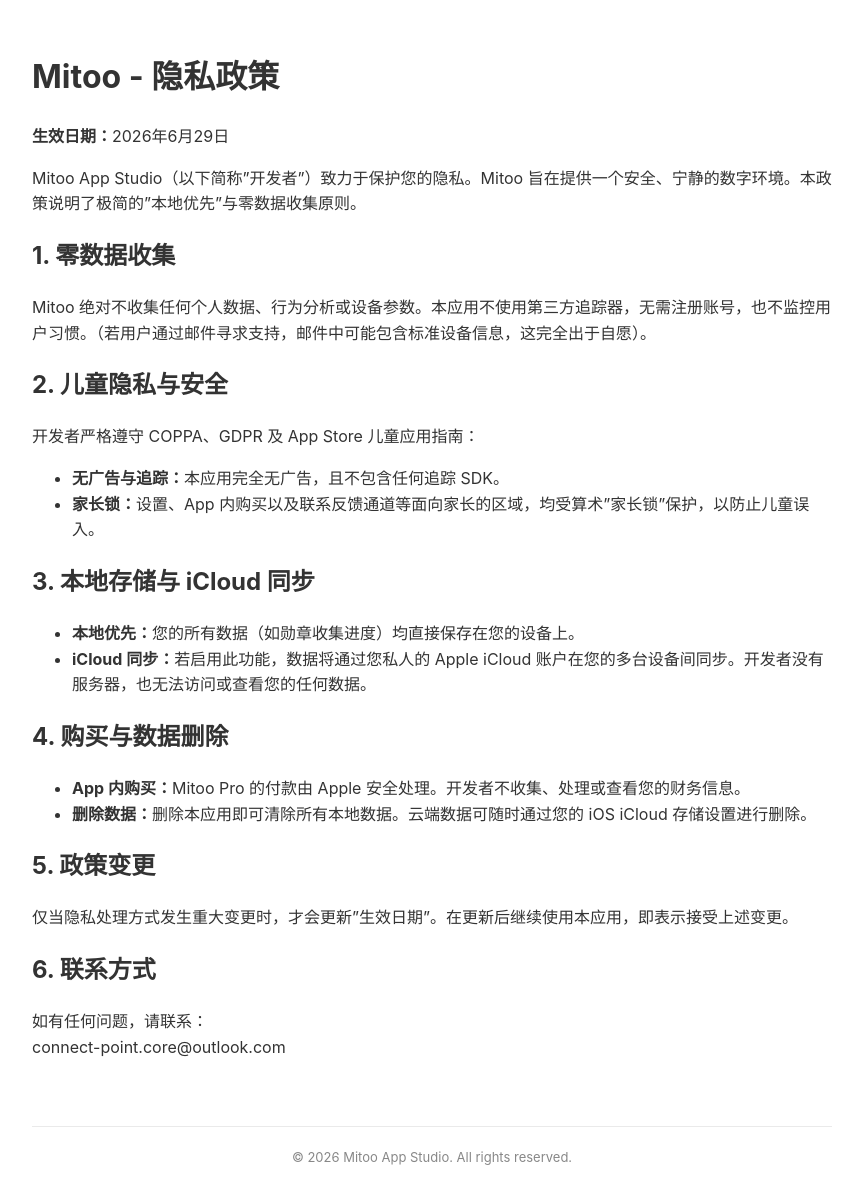
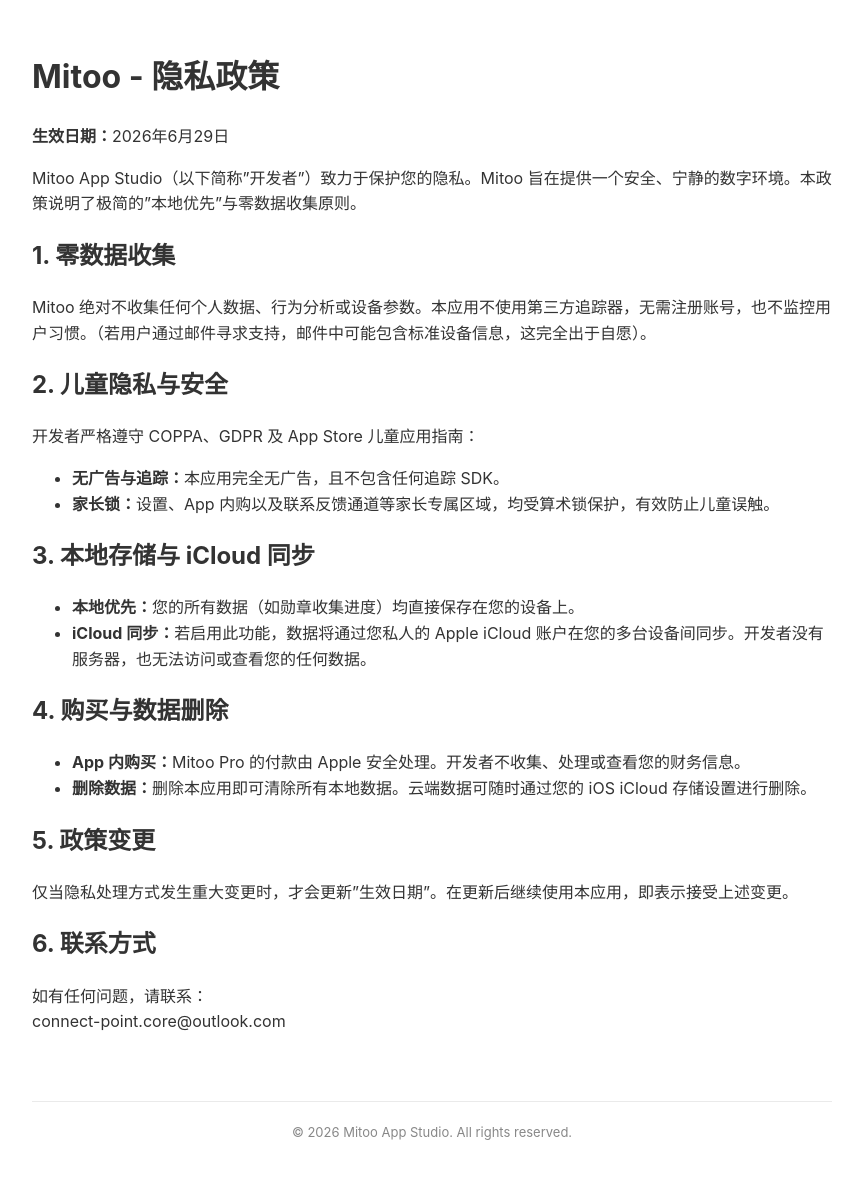
Before and after one commit to mitoostudio/mitoo-legal, a Jekyll site: the page built from privacy-policy-zh.md, in a window 1280 px wide. Shown: the whole page, without its empty margins (208-1071 px from the left). Built offline with Jekyll 4.4.1, drawn with Linux system fonts in a browser that asks for light colours; our own code applies the rules of GitHub Pages for plain Markdown files; after the commit the page ends 1173 px from its top, so only the background shows below that.

Commit message:
Update privacy-policy-zh.md

```diff
--- a/privacy-policy-zh.md
+++ b/privacy-policy-zh.md
@@ -11,7 +11,7 @@ Mitoo 绝对不收集任何个人数据、行为分析或设备参数。本应
 ## 2. 儿童隐私与安全
 开发者严格遵守 COPPA、GDPR 及 App Store 儿童应用指南：
 * <strong>无广告与追踪：</strong>本应用完全无广告，且不包含任何追踪 SDK。
-* <strong>家长锁：</strong>设置、App 内购买以及联系反馈通道等面向家长的区域，均受算术"家长锁"保护，以防止儿童误入。
+* <strong>家长锁：</strong>设置、App 内购以及联系反馈通道等家长专属区域，均受算术锁保护，有效防止儿童误触。
 
 ## 3. 本地存储与 iCloud 同步
 * <strong>本地优先：</strong>您的所有数据（如勋章收集进度）均直接保存在您的设备上。
```
